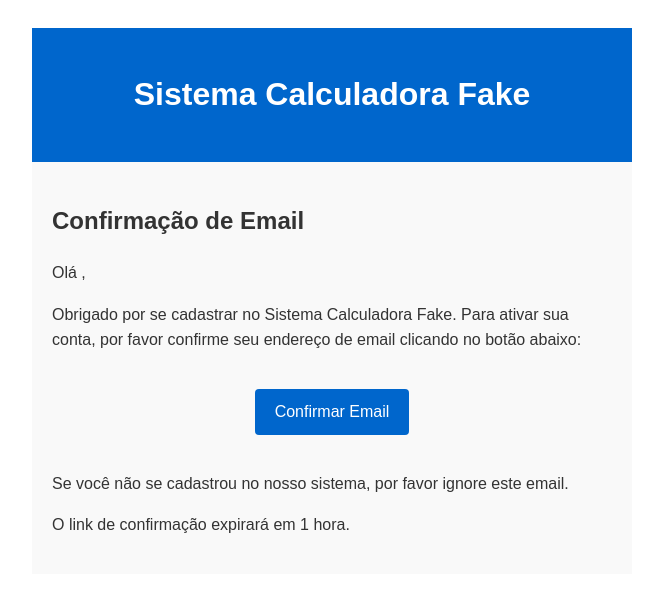
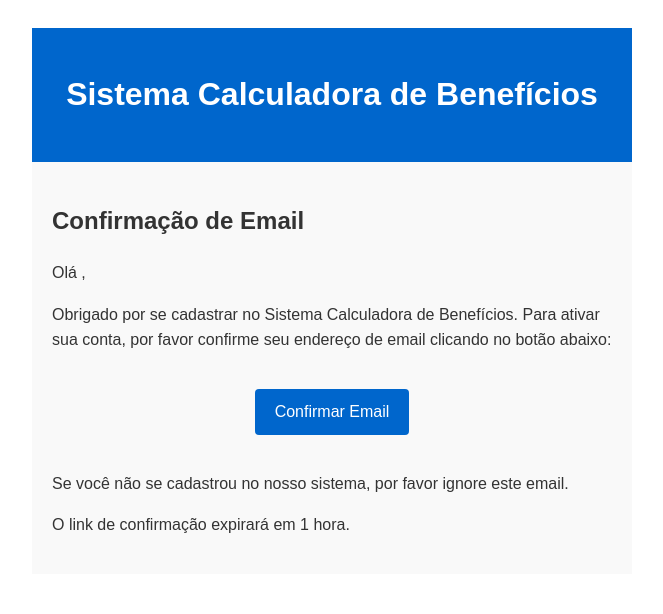
Before and after one commit to lilbusa332/calculador_de_beneficios, a Flask app: template templates/email/confirmation.html in a window 1280 px wide. Shown: the top 614 px of the page, without its empty margins (308-971 px from the left). Run offline with Flask 3, Linux system fonts and the light colour scheme; the template is opened without the code that fills it, so the values that code supplies are empty.

Commit message:
Ajustando mensagens de rodapé e títulos

```diff
--- a/email_service.py
+++ b/email_service.py
@@ -71,7 +71,7 @@ class EmailSender:
         token = self.generate_token(user, 'email_verification')
         confirm_url = url_for('confirm_email', token=token, _external=True)
         self.send_email(
-            subject='Confirme seu email - Sistema Calculadora Fake',
+            subject='Confirme seu email - Sistema Calculadora de Benefícios',
             recipient=user.email,
             template='email/confirmation.html',
             provider=provider,
@@ -84,7 +84,7 @@ class EmailSender:
         token = self.generate_token(user, 'password_reset')
         reset_url = url_for('reset_password', token=token, _external=True)
         self.send_email(
-            subject='Redefinição de Senha - Sistema Calculadora Fake',
+            subject='Redefinição de Senha - Sistema Calculadora de Benefícios',
             recipient=user.email,
             template='email/reset.html',
             provider=provider,
--- a/pdf_generator.py
+++ b/pdf_generator.py
@@ -4,7 +4,7 @@ from datetime import datetime
 class PDF(FPDF):
     def header(self):
         self.set_font('Arial', 'B', 12)
-        self.cell(0, 10, 'Calculadora Fake - Fingindo que sei o que tô fazendo', 0, 1, 'C')
+        self.cell(0, 10, 'Calculadora de Benefícios - Fingindo que sei o que tô fazendo', 0, 1, 'C')
         self.ln(5)
 
     def footer(self):
--- a/templates/base.html
+++ b/templates/base.html
@@ -3,7 +3,7 @@
 <head>
     <meta charset="UTF-8">
     <meta name="viewport" content="width=device-width, initial-scale=1.0">
-    <title>Sistema Calculadora Fake - {% block title %}{% endblock %}</title>
+    <title>Sistema Calculadora de beneficios - {% block title %}{% endblock %}</title>
     <link rel="stylesheet" href="{{ url_for('static', filename='style.css') }}">
     <link rel="stylesheet" href="https://cdnjs.cloudflare.com/ajax/libs/font-awesome/6.0.0/css/all.min.css">
 </head>
--- a/templates/email/confirmation.html
+++ b/templates/email/confirmation.html
@@ -2,7 +2,7 @@
 <html>
 <head>
     <meta charset="UTF-8">
-    <title>Confirmação de Email - Sistema Calculadora Fake</title>
+    <title>Confirmação de Email - Sistema Calculadora  de Benefícios</title>
     <style>
         body { font-family: Arial, sans-serif; line-height: 1.6; color: #333; }
         .container { max-width: 600px; margin: 0 auto; padding: 20px; }
@@ -30,13 +30,13 @@
 <body>
     <div class="container">
         <div class="header">
-            <h1 style="color: white;">Sistema Calculadora Fake</h1>
+            <h1 style="color: white;">Sistema Calculadora  de Benefícios</h1>
         </div>
 
         <div class="content">
             <h2>Confirmação de Email</h2>
             <p>Olá {{ user.nome }},</p>
-            <p>Obrigado por se cadastrar no Sistema Calculadora Fake. Para ativar sua conta, por favor confirme seu endereço de email clicando no botão abaixo:</p>
+            <p>Obrigado por se cadastrar no Sistema Calculadora  de Benefícios. Para ativar sua conta, por favor confirme seu endereço de email clicando no botão abaixo:</p>
 
             <p style="text-align: center;">
                 <a href="{{ confirm_url }}" class="button">Confirmar Email</a>
--- a/templates/email/reset.html
+++ b/templates/email/reset.html
@@ -2,7 +2,7 @@
 <html>
 <head>
     <meta charset="UTF-8">
-    <title>Redefinição de Senha - Sistema Calculadora Fake</title>
+    <title>Redefinição de Senha - Sistema Calculadora de Beneficios</title>
     <style>
         body { font-family: Arial, sans-serif; line-height: 1.6; color: #333; }
         .container { max-width: 600px; margin: 0 auto; padding: 20px; }
@@ -36,7 +36,7 @@
 <body>
     <div class="container">
         <div class="header">
-            <h1 style="color: white;">Sistema Calculadora Fake</h1>
+            <h1 style="color: white;">Sistema Calculadora de Beneficios</h1>
         </div>
 
         <div class="content">
```
Also changed, not shown: README.md, 1 other file.
